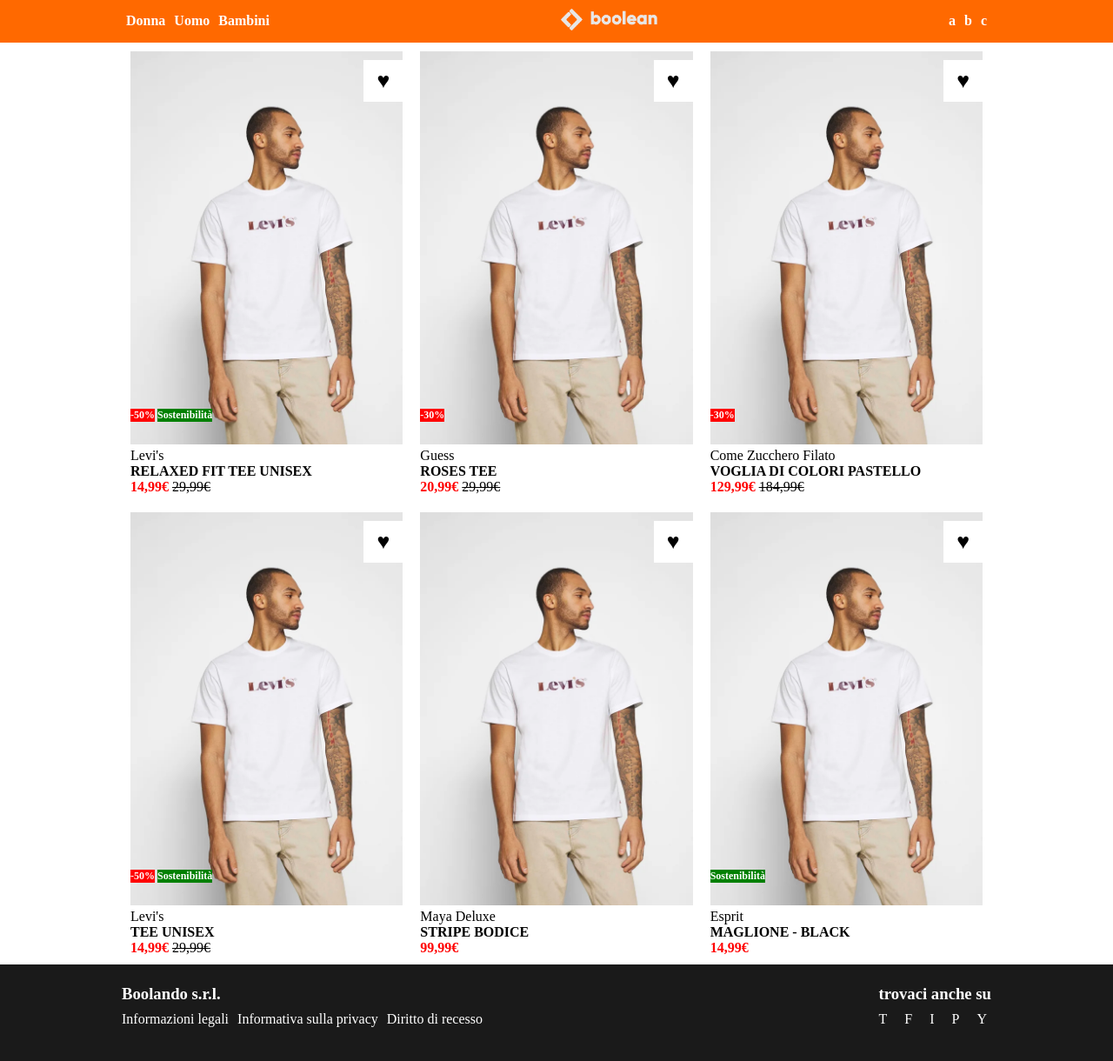
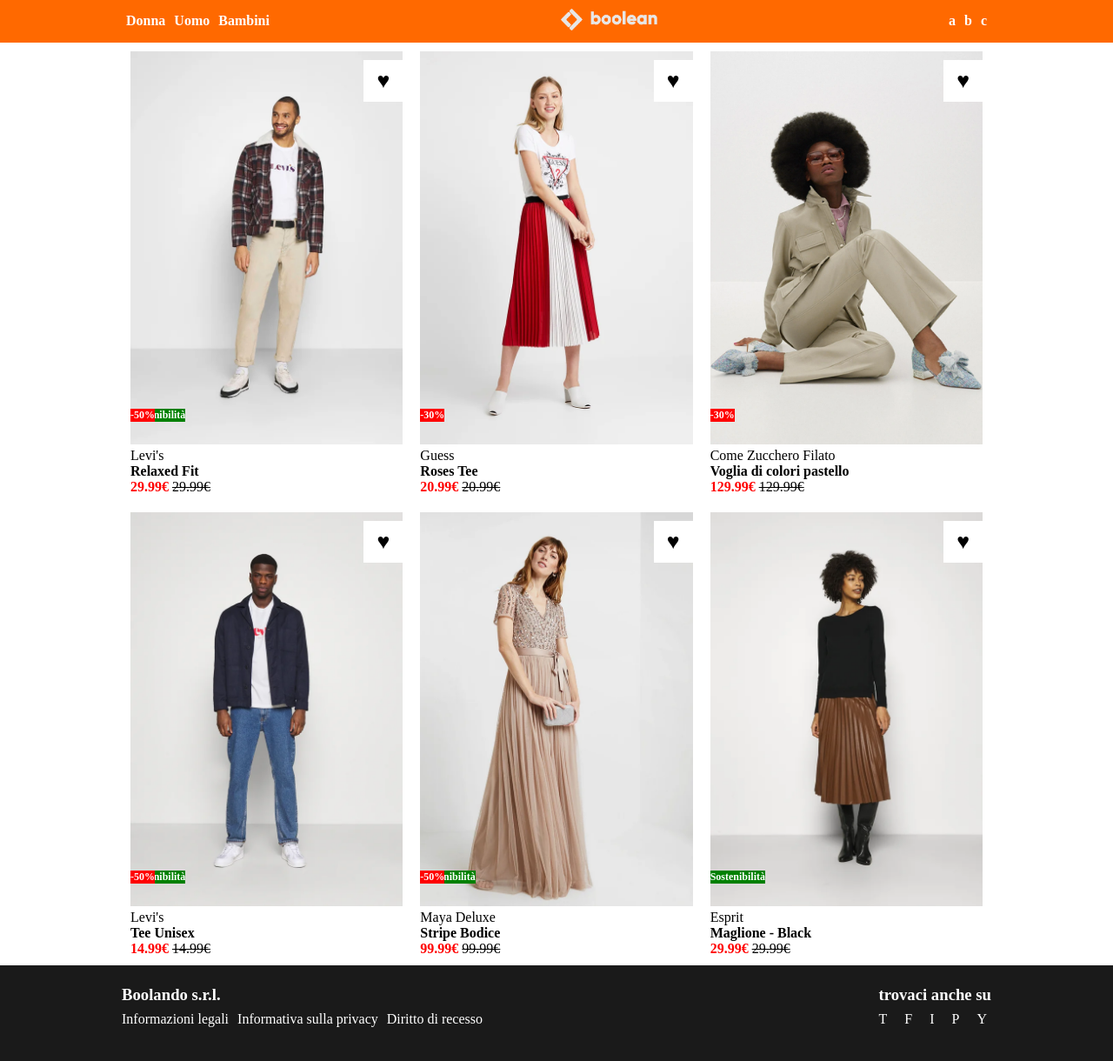
Before and after one commit to danieleardizzone/vite-boolando, a Vue app: page / in a window 1280 px wide. Shown: the top 1220 px of the page at 87% size. Built offline with nearby package versions, Linux system fonts and the light colour scheme.

Commit message:
ADD - db.json

```diff
--- a/src/App.vue
+++ b/src/App.vue
@@ -1,6 +1,6 @@
 <script setup>
 import PageHeader from './components/PageHeader.vue';
-import MainContent from './components/MainContent.vue'
+import MainContent from './components/MainContent.vue';
 import PageFooter from './components/PageFooter.vue';
 </script>
 
--- a/src/components/MainContent.vue
+++ b/src/components/MainContent.vue
@@ -1,69 +1,10 @@
 <script>
+import ProductsJson from '../db.json';
+
 export default {
     data() {
         return {
-            products: [
-                {
-                    brandName: "Levi's",
-                    modelName: "RELAXED FIT TEE UNISEX",
-                    discountedPrice: "14,99",
-                    fullPrice: "29,99",
-                    discount: "-50%",
-                    sustainability: true,
-                    src: "1.webp",
-                    srcBis: "1b.webp",
-                },
-                {
-                    brandName: "Guess",
-                    modelName: "ROSES TEE",
-                    discountedPrice: "20,99",
-                    fullPrice: "29,99",
-                    discount: "-30%",
-                    sustainability: false,
-                    src: "2.webp",
-                    srcBis: "2b.webp",
-                },
-                {
-                    brandName: "Come Zucchero Filato",
-                    modelName: "VOGLIA DI COLORI PASTELLO",
-                    discountedPrice: "129,99",
-                    fullPrice: "184,99",
-                    discount: "-30%",
-                    sustainability: false,
-                    src: "3.webp",
-                    srcBis: "3b.webp",
-                },
-                {
-                    brandName: "Levi's",
-                    modelName: "TEE UNISEX",
-                    discountedPrice: "14,99",
-                    fullPrice: "29,99",
-                    discount: "-50%",
-                    sustainability: true,
-                    src: "4.webp",
-                    srcBis: "4b.webp",
-                },
-                {
-                    brandName: "Maya Deluxe",
-                    modelName: "STRIPE BODICE",
-                    discountedPrice: false,
-                    fullPrice: "99,99",
-                    discount: false,
-                    sustainability: false,
-                    src: "5.webp",
-                    srcBis: "5b.webp",
-                },
-                {
-                    brandName: "Esprit",
-                    modelName: "MAGLIONE - BLACK",
-                    discountedPrice: false,
-                    fullPrice: "14,99",
-                    discount: false,
-                    sustainability: true,
-                    src: "6.webp",
-                    srcBis: "6b.webp",
-                },
-            ]
+            products: ProductsJson.products
         }
     }
 }
@@ -76,27 +17,27 @@
                 <div class="col col-1" v-for="(product, index) in products" :key="index">
                     <div class="card">
                         <figure class="card-image">
-                            <img class="first" src="/img/1.webp">
-                            <img class="second" src="/img/1b.webp">
+                            <img class="first" :src="'/img/' + product.backImage">
+                            <img class="second" :src="'/img/' + product.frontImage">
                         </figure>
                         <div class="heart">&hearts;</div>
-                        <ul class="mini-cards">
-                            <li class="red-card" :class="product.discount !== false ? '' : 'd-none'">
-                                {{ product.discount }}
+                        <ul class="mini-cards" v-for="badge in product.badges">
+                            <li class="red-card" v-if="badge.type === 'discount'">
+                                {{ badge.value }}
                             </li>
-                            <li class="green-card" :class="product.sustainability !== false ? '' : 'd-none'">
+                            <li class="green-card" v-if="badge.type === 'tag'">
                                 Sostenibilità
                             </li>
                         </ul>
                     </div>
-                    <p class="brand-name">{{ product.brandName }}</p>
-                    <p class="model-name">{{ product.modelName }}</p>
+                    <p class="brand-name">{{ product.brand }}</p>
+                    <p class="model-name">{{ product.name }}</p>
                     <div class="price">
                         <span class="discounted-price" :class="product.discount !== false ? '' : 'd-none'">
-                            {{ product.discountedPrice }}&euro;
+                            {{ product.price }}&euro;
                         </span>
                         <span :class="product.discount !== false ? 'full-price' : 'discounted-price'">
-                            {{ product.fullPrice }}&euro;
+                            {{ product.price }}&euro;
                         </span>
                     </div>
                 </div>
@@ -106,7 +47,7 @@
 </template>
 
 <style scoped lang="scss">
-.main-content .col {
+.col {
     flex-basis: calc(100%/3);
     flex-direction: column;
     padding: 10px;
@@ -162,9 +103,7 @@
     position: absolute;
     bottom: 30px;
     left: 0;
-    display: flex;
-    flex-direction: row;
-    gap: 3px;
+
     color: white;
     font-size: 12px;
     font-weight: 700;
--- /dev/null
+++ b/src/db.json
@@ -0,0 +1,106 @@
+{
+  "products": [
+    {
+      "id": 1,
+      "frontImage": "1.webp",
+      "backImage": "1b.webp",
+      "brand": "Levi's",
+      "name": "Relaxed Fit",
+      "price": 29.99,
+      "isInFavorites": true,
+      "badges": [
+        {
+          "type": "tag",
+          "value": "Sostenibilità"
+        },
+        {
+          "type": "discount",
+          "value": "-50%"
+        }
+      ]
+    },
+    {
+      "id": 2,
+      "frontImage": "2.webp",
+      "backImage": "2b.webp",
+      "brand": "Guess",
+      "name": "Roses Tee",
+      "price": 20.99,
+      "isInFavorites": true,
+      "badges": [
+        {
+          "type": "discount",
+          "value": "-30%"
+        }
+      ]
+    },
+    {
+      "id": 3,
+      "frontImage": "3.webp",
+      "backImage": "3b.webp",
+      "brand": "Come Zucchero Filato",
+      "name": "Voglia di colori pastello",
+      "price": 129.99,
+      "isInFavorites": false,
+      "badges": [
+        {
+          "type": "discount",
+          "value": "-30%"
+        }
+      ]
+    },
+    {
+      "id": 4,
+      "frontImage": "4.webp",
+      "backImage": "4b.webp",
+      "brand": "Levi's",
+      "name": "Tee Unisex",
+      "price": 14.99,
+      "isInFavorites": false,
+      "badges": [
+        {
+          "type": "tag",
+          "value": "Sostenibilità"
+        },
+        {
+          "type": "discount",
+          "value": "-50%"
+        }
+      ]
+    },
+    {
+      "id": 5,
+      "frontImage": "5.webp",
+      "backImage": "5b.webp",
+      "brand": "Maya Deluxe",
+      "name": "Stripe Bodice",
+      "price": 99.99,
+      "isInFavorites": true,
+      "badges": [
+        {
+          "type": "tag",
+          "value": "Sostenibilità"
+        },
+        {
+          "type": "discount",
+          "value": "-50%"
+        }
+      ]
+    },
+    {
+      "id": 6,
+      "frontImage": "6.webp",
+      "backImage": "6b.webp",
+      "brand": "Esprit",
+      "name": "Maglione - Black",
+      "price": 29.99,
+      "isInFavorites": true,
+      "badges": [
+        {
+          "type": "tag",
+          "value": "Sostenibilità"
+        }
+      ]
+    }
+  ]
+}
```
